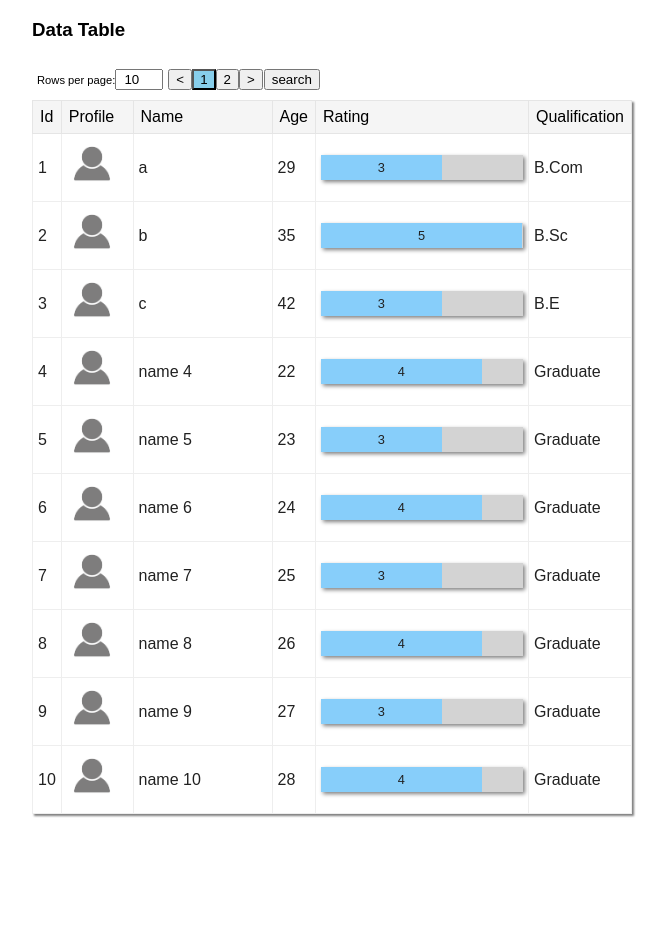
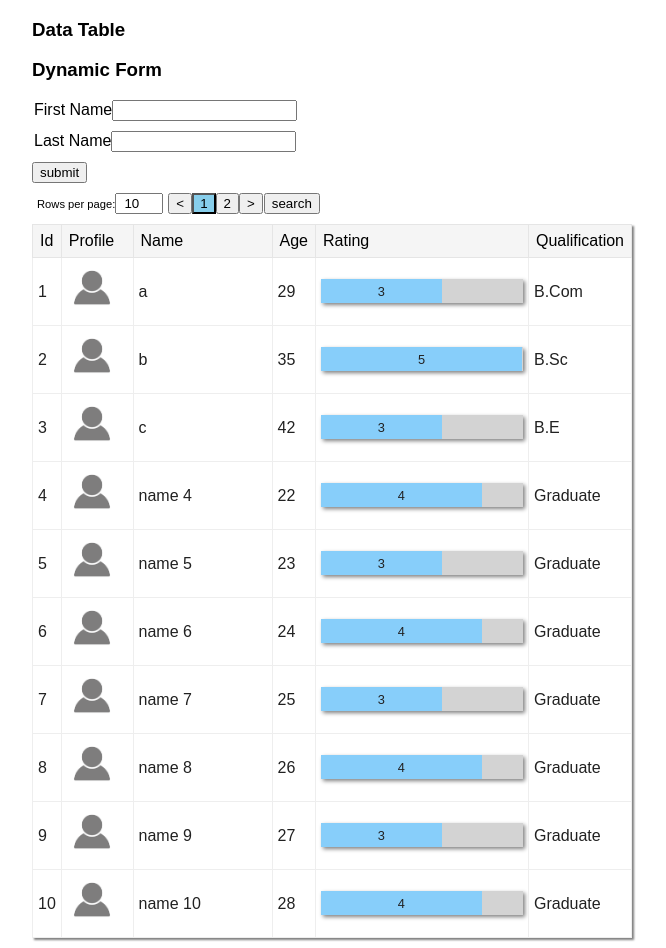
Before and after one commit to rajeshpillai/react-datatable, a React (Create React App) app: page / in a window 1280 px wide. Shown: the whole page, without its empty margins (0-666 px from the left). Before the commit the page ends 824 px from the top, so only its background shows below. Built offline with nearby package versions, Linux system fonts and the light colour scheme.

Commit message:
Feature: Dynamic form

```diff
--- a/src/App.js
+++ b/src/App.js
@@ -1,6 +1,7 @@
 import React, { Component } from 'react';
 import ReactDOM from "react-dom"
 import DataTable from './components/DataTable/DataTable';
+import DynamicForm from './components/DynamicForm';
 import './App.css';
 
 
@@ -57,6 +58,12 @@ export default class App extends React.Component {
       return (
         <div className="App">
           <h3>Data Table </h3>
+          <DynamicForm
+            model={[
+              {key: "firstName", label: "First Name"},
+              {key: "lastName",label: "Last Name"}
+            ]}
+          />
           <DataTable
             keyField="id"
             pagination={{
@@ -68,6 +75,8 @@ export default class App extends React.Component {
             headers={this.state.headers}
             data={this.state.data}
             noData="No records!" />
+
+
         </div>
       );
   }
--- /dev/null
+++ b/src/components/DynamicForm/form.css
@@ -0,0 +1,3 @@
+.form-group {
+    margin: 10px 2px;
+}
--- /dev/null
+++ b/src/components/DynamicForm/index.js
@@ -0,0 +1,56 @@
+import React from 'react';
+import ReactDOM from 'react-dom';
+import './form.css';
+
+export default  class DynamicForm extends React.Component {
+    state = {
+    }
+    constructor(props) {
+        super(props);
+        console.log("model: ",props.model);
+    }
+
+    onChange = (e, key) => {
+        this.setState({
+            [key]: this[key].value
+        });
+    }
+
+    onSubmit = (e) => {
+        e.preventDefault();
+
+        alert(JSON.stringify(this.state));
+    }
+    renderForm = () => {
+        let model = this.props.model;
+
+        let formUI = model.map((m) => {
+            let key = m.key;
+            return (
+                <div key={m.key} className="form-group">
+                    <label className="form-label"
+                        key={m.key} htmlFor={m.key}>
+                        {m.label}
+                        <input
+                            ref={(key)=> {this[m.key]=key}}
+                            className="form-input"
+                            type="text" key={m.key}
+                            onChange={(e)=>{ this.onChange(e, key)}}/>
+                    </label>
+                </div>
+            );
+        });
+        return formUI;
+    }
+    render () {
+        return (
+            <div>
+                <h3>Dynamic Form</h3>
+                <form className="dynamic-form" onSubmit={(e)=> { this.onSubmit(e)}}>
+                    {this.renderForm()}
+                    <input type="submit" value="submit" />
+                </form>
+            </div>
+        );
+    }
+}
```
